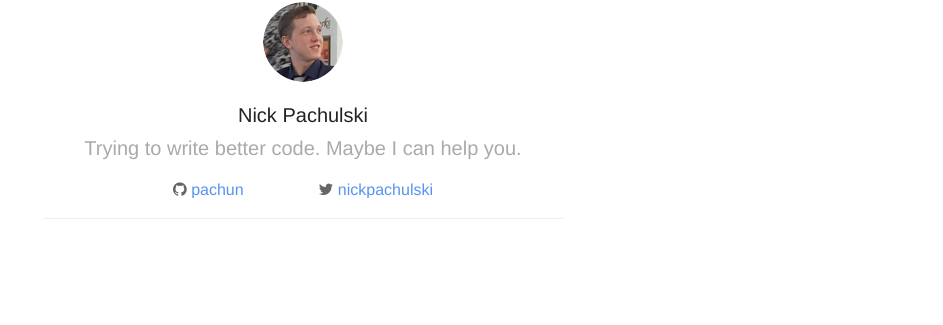
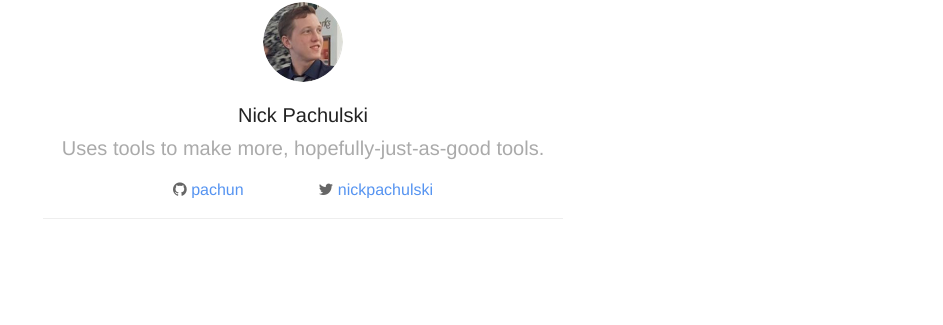
Before and after one commit to pachun/old.pachun.github.io, a Jekyll site: the page built from index.html, in a window 1280 px wide. Shown: the part 136-461 px from the top of the page, without its empty margins (337-1280 px from the left). Built offline with Jekyll 4.4.1, drawn with Linux system fonts in a browser that asks for light colours; nearby versions of some CDN libraries; Markdown is read by kramdown in place of the engine named in the settings; the list of posts is cut into pages by our own code.

Commit message:
Update website description.

```diff
--- a/_config.yml
+++ b/_config.yml
@@ -1,5 +1,5 @@
 name: Nick Pachulski
-description: Trying to write better code. Maybe I can help you.
+description: Uses tools to make more, hopefully-just-as-good tools.
 meta_description: ""
 
 aboutPage: true
```
